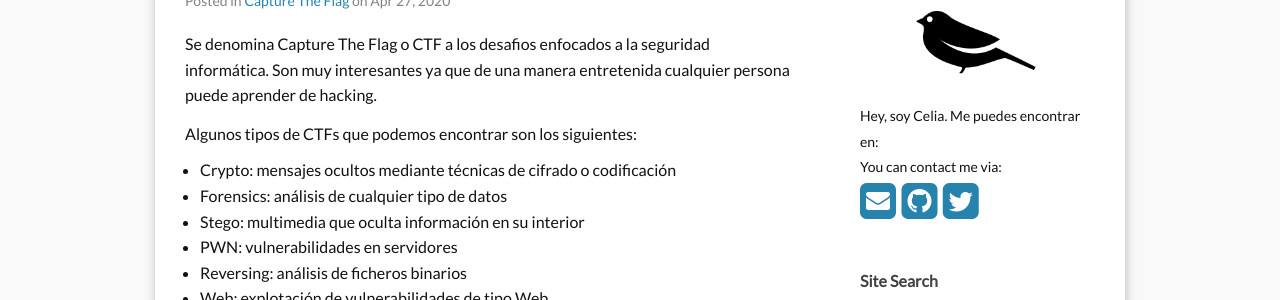
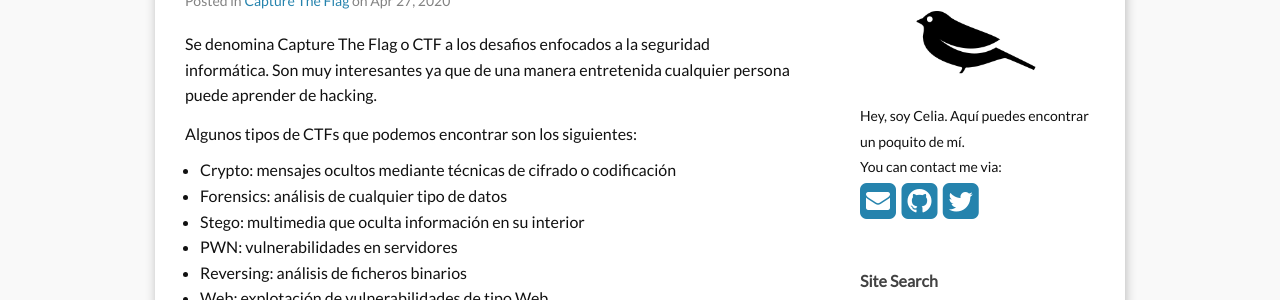
Before and after one commit to marselia/marselia.github.io, a Jekyll site: the page built from index.html, in a window 1280 px wide. Shown: the part 293-593 px from the top of the page. Built offline with Jekyll 4.4.1, drawn with Linux system fonts in a browser that asks for light colours; the list of posts is cut into pages by our own code.

Commit message:
Update _config.yml

```diff
--- a/_config.yml
+++ b/_config.yml
@@ -2,7 +2,6 @@
 title: C:/
 tagline: Otro blog sobre seguridad informática
 author: Celia M
-email:
 description: "Otro blog sobre seguridad informática" # You can edit this line in _config.yml. It will appear in your document head meta and in your feed.xml site description
 keywords: "Jekyll, theme, marselia, cybersecurity"
 baseurl:  # the subpath of your site, e.g. /blog/
@@ -10,11 +9,9 @@
 locale: en_US
 
 ### Personal info and site tools info:
-twitter_username:
 github_username:  marselia
-disqus_shortname:
 favicon:     "/images/favicon.ico"
-aboutme: "Hey, soy Celia. Me puedes encontrar en:" # these are shown on aboutme-sidebar.
+aboutme: "Hey, soy Celia. Aquí puedes encontrar un poquito de mí." # these are shown on aboutme-sidebar.
 aboutme_photo: "/images/favicon.ico"
 google_analytics_key: # put YOUR key here to enable tracking! (blank to disable)
 
```
